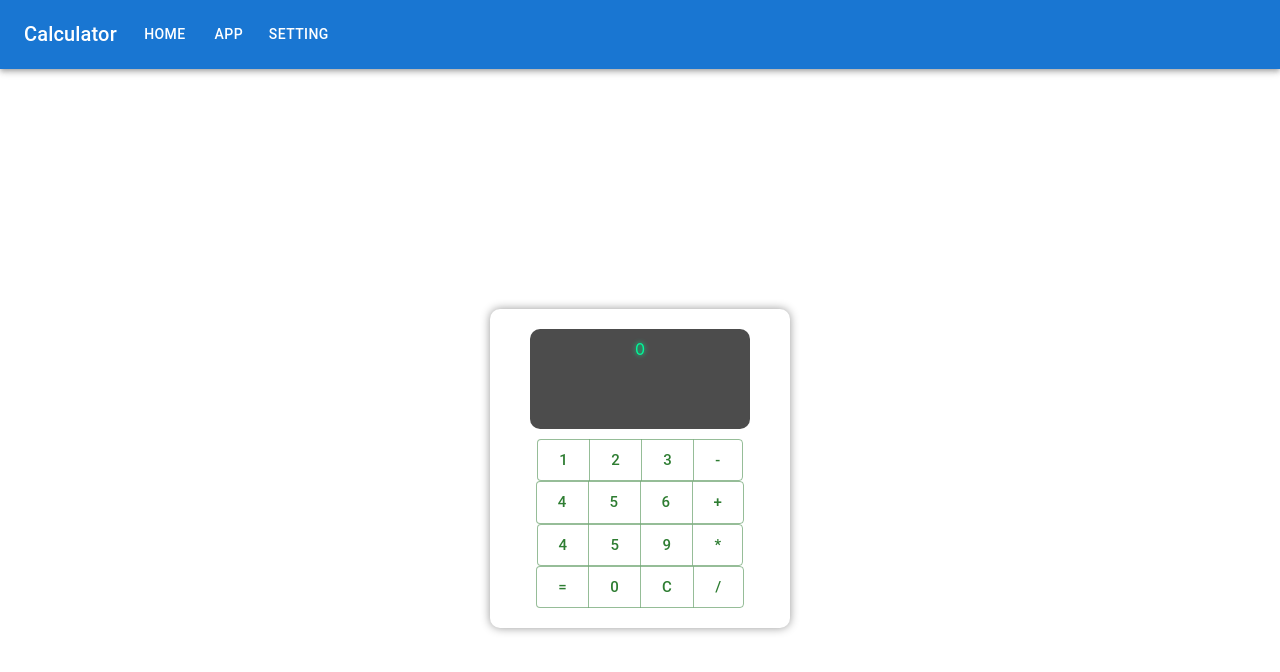
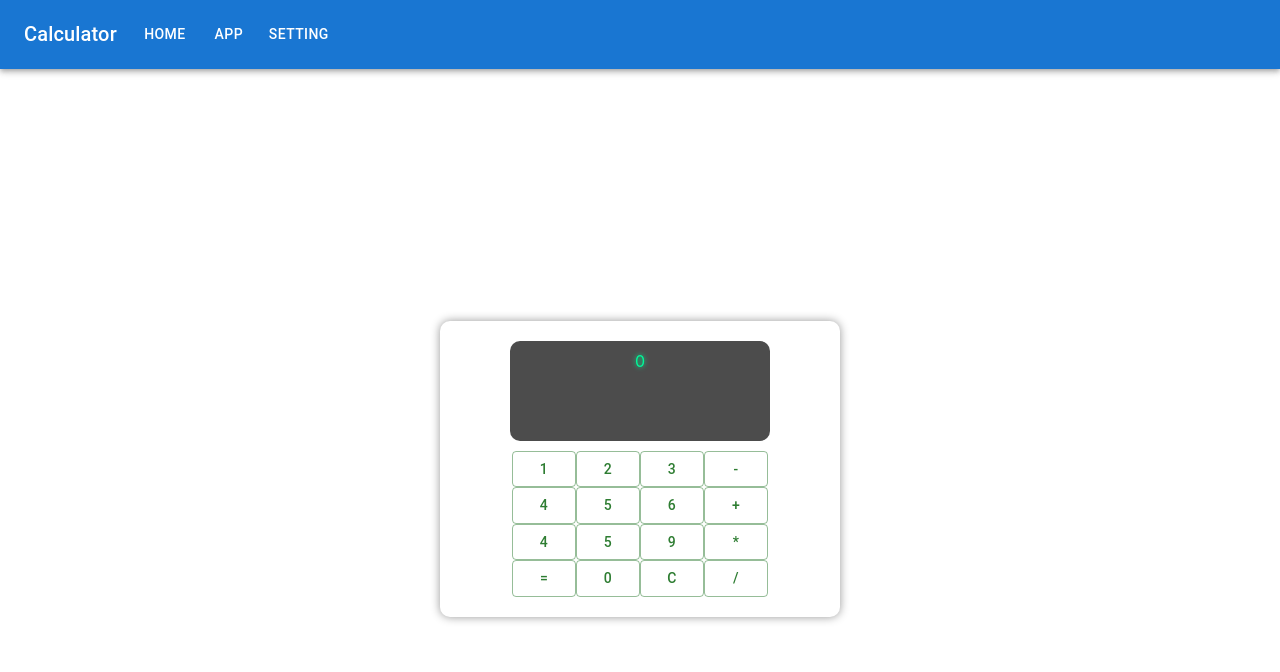
Before and after one commit to Merzaad/learning_redux, a React (Create React App) app: page / in a window 1280 px wide. Both pictures are taken after a click on the button "APP". Shown: the top 672 px of the page. Built offline with nearby package versions, Linux system fonts and the light colour scheme.

Commit message:
empty memory

```diff
--- a/src/features/calculator/Calculator.tsx
+++ b/src/features/calculator/Calculator.tsx
@@ -2,7 +2,7 @@
 /* eslint-disable import/extensions */
 
 import React, { useRef } from 'react';
-import { Button, ButtonGroup, Container } from '@mui/material';
+import { Button, Container } from '@mui/material';
 import { useAppSelector, useAppDispatch } from '../../app/hooks';
 import {
   setMemory,
@@ -35,68 +35,66 @@ function Calculator() {
       </div>
       <div>
         <Container>
-          <ButtonGroup size="large">
-            <Button color="success" onClick={() => dispatch(setMemory('1'))}>
+          <Button variant="outlined" color="success" onClick={() => dispatch(setMemory('1'))}>
             1
           </Button>
-            <Button color="success" onClick={() => dispatch(setMemory('2'))}>
+          <Button variant="outlined" color="success" onClick={() => dispatch(setMemory('2'))}>
             2
           </Button>
-            <Button color="success" onClick={() => dispatch(setMemory('3'))}>
+          <Button variant="outlined" color="success" onClick={() => dispatch(setMemory('3'))}>
             3
           </Button>
-            <Button color="success" onClick={() => bugAction('-')}>
+          <Button variant="outlined" color="success" onClick={() => bugAction('-')}>
             -
           </Button>
-          </ButtonGroup>
         </Container>
         <Container>
-          <ButtonGroup size="large">
-            <Button color="success" onClick={() => dispatch(setMemory('4'))}>
+          <Button variant="outlined" color="success" onClick={() => dispatch(setMemory('4'))}>
             4
           </Button>
-            <Button color="success" onClick={() => dispatch(setMemory('5'))}>
+          <Button variant="outlined" color="success" onClick={() => dispatch(setMemory('5'))}>
             5
           </Button>
-            <Button color="success" onClick={() => dispatch(setMemory('6'))}>
+          <Button variant="outlined" color="success" onClick={() => dispatch(setMemory('6'))}>
             6
           </Button>
-            <Button color="success" onClick={() => bugAction('+')}>
+          <Button variant="outlined" color="success" onClick={() => bugAction('+')}>
             +
           </Button>
-          </ButtonGroup>
         </Container>
         <Container>
-          <ButtonGroup size="large">
-            <Button color="success" onClick={() => dispatch(setMemory('7'))}>
+          <Button variant="outlined" color="success" onClick={() => dispatch(setMemory('7'))}>
             4
           </Button>
-            <Button color="success" onClick={() => dispatch(setMemory('8'))}>
+          <Button variant="outlined" color="success" onClick={() => dispatch(setMemory('8'))}>
             5
           </Button>
-            <Button color="success" onClick={() => dispatch(setMemory('9'))}>
+          <Button variant="outlined" color="success" onClick={() => dispatch(setMemory('9'))}>
             9
           </Button>
-            <Button color="success" onClick={() => bugAction('*')}>
+          <Button variant="outlined" color="success" onClick={() => bugAction('*')}>
             *
           </Button>
-          </ButtonGroup>
         </Container>
         <Container>
-          <ButtonGroup size="large">
-            <Button color="success" onClick={() => dispatch(doAction(action))}>
+          <Button
+            variant="outlined"
+            color="success"
+            onClick={
+             () => (memory.length > 0 ? dispatch(doAction(action)) : alert('empty memory'))
+            }
+          >
             =
           </Button>
-            <Button color="success" onClick={() => dispatch(setMemory('0'))}>
+          <Button variant="outlined" color="success" onClick={() => dispatch(setMemory('0'))}>
             0
           </Button>
-            <Button color="success" onClick={() => dispatch(clearBoard())}>
+          <Button variant="outlined" color="success" onClick={() => dispatch(clearBoard())}>
             C
           </Button>
-            <Button color="success" onClick={() => bugAction('/')}>
+          <Button variant="outlined" color="success" onClick={() => bugAction('/')}>
             /
           </Button>
-          </ButtonGroup>
         </Container>
       </div>
     </Container>
--- a/src/features/calculator/calculator.css
+++ b/src/features/calculator/calculator.css
@@ -10,11 +10,11 @@ body {
   margin: auto;
   margin-bottom: 10px;
   padding: 10px;
-  width: 200px;
+  width: 240px;
 }
 #test {
   border-radius: 10px;
   box-shadow: 0px 0px 10px rgba(0, 0, 0, 0.411);
   padding: 20px;
-  max-width: 300px;
+  max-width: 400px;
 }
--- a/src/features/calculator/calculatorSlice.ts
+++ b/src/features/calculator/calculatorSlice.ts
@@ -35,9 +35,6 @@ export const calculatorSlice = createSlice({
           if (x.memory[0] === '0') {
             alert('division by zero');
             x.memory = [];
-            break;
-          } else if (x.memory.length === 0) {
-            alert('empty memory');
             break;
           } else {
             x.value /= Number(x.memory.join(''));
```
Lines whose indentation alone changed are shown as unchanged.
